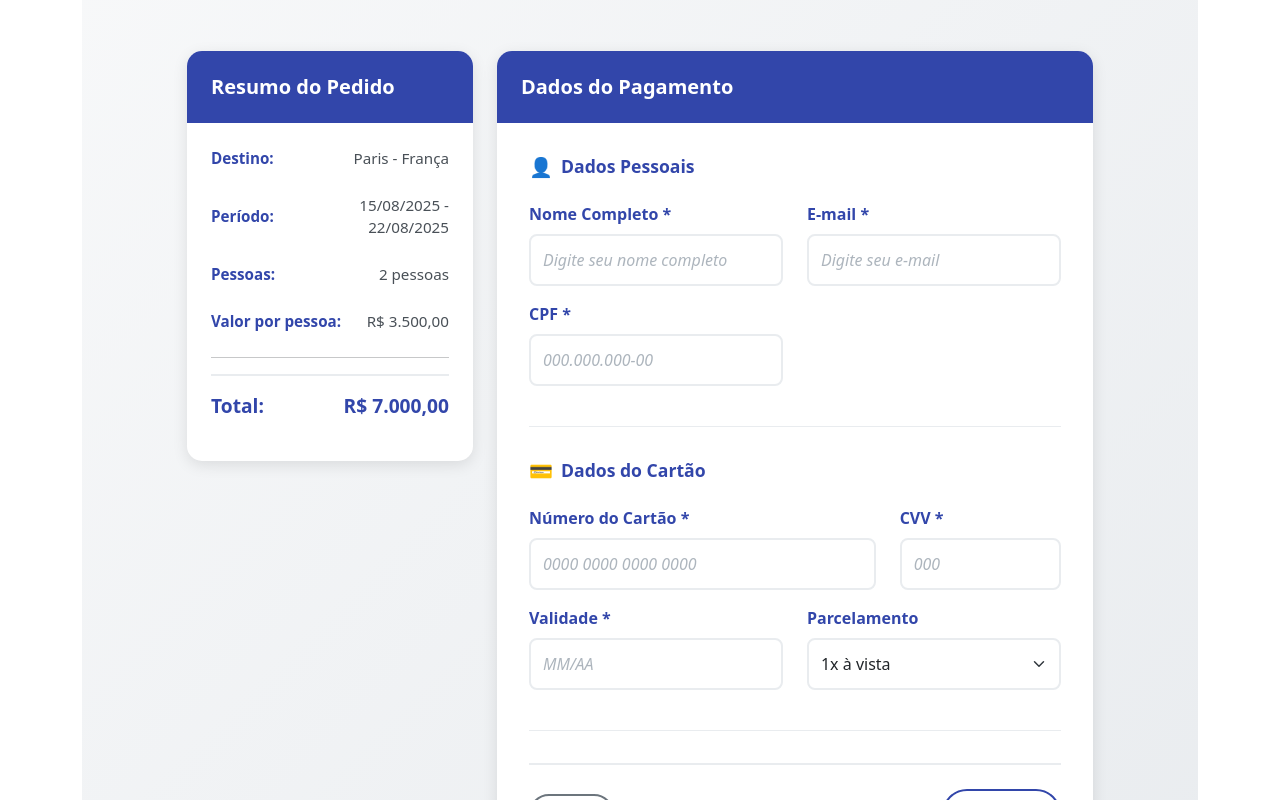
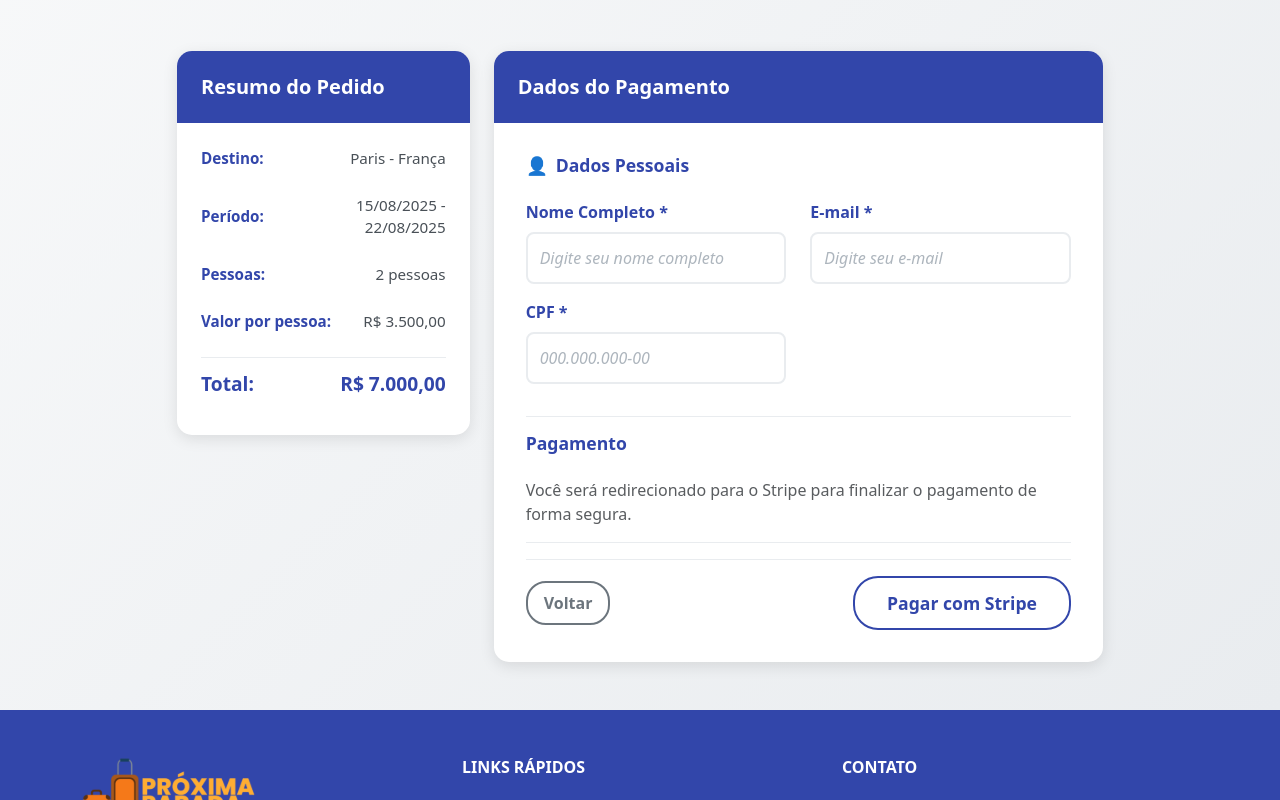
Before and after one commit to Green-Hill-Zone/proxima-parada-frontend, a React (Vite) app: page /payment in a window 1280 px wide. Shown: the part 300-1100 px from the top of the page. Built offline with nearby package versions, Linux system fonts and the light colour scheme.

Commit message:
style payment
ajustes na tela payment para melhoria com stripe

```diff
--- a/src/pages/Payment/Payment.css
+++ b/src/pages/Payment/Payment.css
@@ -18,10 +18,24 @@
 /* LAYOUT PRINCIPAL DA PÁGINA                                           */
 /* ===================================================================== */
 
+/* Garantir que o fundo ocupe toda a tela */
+body {
+  margin: 0;
+  padding: 0;
+  overflow-x: hidden;
+}
+
 .payment-main {
   min-height: calc(100vh - 140px); /* Altura mínima considerando header e footer */
   padding: 3rem 0;
   background: linear-gradient(135deg, #f8f9fa 0%, #e9ecef 100%);
+  width: 100vw;
+  margin: 0;
+  position: relative;
+  left: 50%;
+  right: 50%;
+  margin-left: -50vw;
+  margin-right: -50vw;
 }
 
 /* ===================================================================== */
@@ -105,9 +119,9 @@
   font-size: 1.2rem;
   font-weight: 700;
   color: var(--primary-blue);
-  padding: 1rem 0;
-  border-top: 2px solid #e9ecef;
-  margin-top: 1rem;
+  padding: 0.75rem 0;
+  border-top: 1px solid #e9ecef;
+  margin-top: 0.5rem;
 }
 
 /* Informação do parcelamento */
@@ -157,8 +171,8 @@
 /* ===================================================================== */
 
 .payment-section {
-  margin-bottom: 2rem;
-  padding-bottom: 1.5rem;
+  margin-bottom: 1rem;
+  padding-bottom: 1rem;
   border-bottom: 1px solid #e9ecef;
 }
 
@@ -167,7 +181,6 @@
   margin-bottom: 0;
   padding-bottom: 0;
 }
-
 .payment-section-title {
   color: var(--primary-blue);
   font-weight: 600;
@@ -176,11 +189,6 @@
   display: flex;
   align-items: center;
   gap: 0.5rem;
-}
-
-.payment-section-title::before {
-  content: "💳";
-  font-size: 1.2rem;
 }
 
 .payment-section:first-of-type .payment-section-title::before {
@@ -239,9 +247,9 @@
 /* ===================================================================== */
 
 .payment-actions {
-  margin-top: 2rem;
-  padding-top: 1.5rem;
-  border-top: 2px solid #e9ecef;
+  margin-top: 1rem;
+  padding-top: 1rem;
+  border-top: 1px solid #e9ecef;
   display: flex;
   gap: 1rem;
   justify-content: space-between;
--- a/src/pages/Payment/Payment.tsx
+++ b/src/pages/Payment/Payment.tsx
@@ -4,15 +4,11 @@ import { Button, Card, Col, Container, Form, Row, Alert } from 'react-bootstrap'
 import { useNavigate, useLocation } from 'react-router-dom';
 import './Payment.css';
 
-// Interface para dados do pagamento
+// Interface para dados do pagamento (simplificada para Stripe)
 interface PaymentData {
   fullName: string;
   email: string;
   cpf: string;
-  cardNumber: string;
-  expiryDate: string;
-  cvv: string;
-  installments: string;
 }
 
 // Interface para dados da viagem (recebidos via props/state)
@@ -36,15 +32,11 @@ const Payment = () => {
     people: 2
   };
 
-  // Estados do formulário
+  // Estados do formulário (simplificado para Stripe)
   const [paymentData, setPaymentData] = useState<PaymentData>({
     fullName: '',
     email: '',
-    cpf: '',
-    cardNumber: '',
-    expiryDate: '',
-    cvv: '',
-    installments: '1'
+    cpf: ''
   });
 
   const [isLoading, setIsLoading] = useState(false);
@@ -61,42 +53,13 @@ const Payment = () => {
       .replace(/(-\d{2})\d+?$/, '$1');
   };
 
-  // Função para formatar número do cartão
-  const formatCardNumber = (value: string) => {
-    return value
-      .replace(/\D/g, '')
-      .replace(/(\d{4})(\d)/, '$1 $2')
-      .replace(/(\d{4})(\d)/, '$1 $2')
-      .replace(/(\d{4})(\d)/, '$1 $2')
-      .replace(/(\d{4})\d+?$/, '$1');
-  };
-
-  // Função para formatar data de validade
-  const formatExpiryDate = (value: string) => {
-    return value
-      .replace(/\D/g, '')
-      .replace(/(\d{2})(\d)/, '$1/$2')
-      .replace(/(\d{2}\/\d{2})\d+?$/, '$1');
-  };
-
   // Função para lidar com mudanças nos inputs
   const handleInputChange = (field: keyof PaymentData, value: string) => {
     let formattedValue = value;
 
-    // Aplicar formatação específica
-    switch (field) {
-      case 'cpf':
-        formattedValue = formatCPF(value);
-        break;
-      case 'cardNumber':
-        formattedValue = formatCardNumber(value);
-        break;
-      case 'expiryDate':
-        formattedValue = formatExpiryDate(value);
-        break;
-      case 'cvv':
-        formattedValue = value.replace(/\D/g, '').slice(0, 4);
-        break;
+    // Aplicar formatação específica apenas para CPF
+    if (field === 'cpf') {
+      formattedValue = formatCPF(value);
     }
 
     setPaymentData(prev => ({ ...prev, [field]: formattedValue }));
@@ -107,7 +70,7 @@ const Payment = () => {
     }
   };
 
-  // Validação dos campos
+  // Validação dos campos (simplificada para Stripe)
   const validateForm = (): boolean => {
     const newErrors: Partial<PaymentData> = {};
 
@@ -125,24 +88,6 @@ const Payment = () => {
       newErrors.cpf = 'CPF é obrigatório';
     } else if (paymentData.cpf.replace(/\D/g, '').length !== 11) {
       newErrors.cpf = 'CPF deve ter 11 dígitos';
-    }
-
-    if (!paymentData.cardNumber.trim()) {
-      newErrors.cardNumber = 'Número do cartão é obrigatório';
-    } else if (paymentData.cardNumber.replace(/\D/g, '').length !== 16) {
-      newErrors.cardNumber = 'Número do cartão deve ter 16 dígitos';
-    }
-
-    if (!paymentData.expiryDate.trim()) {
-      newErrors.expiryDate = 'Data de validade é obrigatória';
-    } else if (!/\d{2}\/\d{2}/.test(paymentData.expiryDate)) {
-      newErrors.expiryDate = 'Formato inválido (MM/AA)';
-    }
-
-    if (!paymentData.cvv.trim()) {
-      newErrors.cvv = 'CVV é obrigatório';
-    } else if (paymentData.cvv.length < 3) {
-      newErrors.cvv = 'CVV deve ter 3 ou 4 dígitos';
     }
 
     setErrors(newErrors);
@@ -167,8 +112,7 @@ const Payment = () => {
       const paymentSession = {
         travelData,
         paymentData,
-        amount: totalAmount,
-        installments: parseInt(paymentData.installments)
+        amount: totalAmount
       };
 
       // Em produção: redirecionar para Stripe Checkout
@@ -203,9 +147,8 @@ const Payment = () => {
     }
   };
 
-  // Calcular total com base no parcelamento
+  // Calcular total
   const totalAmount = travelData.price * travelData.people;
-  const installmentValue = totalAmount / parseInt(paymentData.installments);
 
   return (
     <>
@@ -255,20 +198,10 @@ const Payment = () => {
                         <span>R$ {travelData.price.toLocaleString('pt-BR', { minimumFractionDigits: 2 })}</span>
                       </div>
 
-                      <hr />
-
                       <div className="payment-summary-total">
                         <strong>Total:</strong>
                         <strong>R$ {totalAmount.toLocaleString('pt-BR', { minimumFractionDigits: 2 })}</strong>
                       </div>
-
-                      {parseInt(paymentData.installments) > 1 && (
-                        <div className="payment-installment-info">
-                          <small>
-                            {paymentData.installments}x de R$ {installmentValue.toLocaleString('pt-BR', { minimumFractionDigits: 2 })}
-                          </small>
-                        </div>
-                      )}
                     </Card.Body>
                   </Card>
                 </Col>
@@ -339,87 +272,19 @@ const Payment = () => {
                           </Row>
                         </div>
 
-                        {/* Dados do Cartão */}
+                        {/* Seção de Pagamento via Stripe */}
                         <div className="payment-section">
-                          <h6 className="payment-section-title">Dados do Cartão</h6>
-
-                          <Row>
-                            <Col md={8} className="mb-3">
-                              <Form.Group>
-                                <Form.Label>Número do Cartão *</Form.Label>
-                                <Form.Control
-                                  type="text"
-                                  value={paymentData.cardNumber}
-                                  onChange={(e) => handleInputChange('cardNumber', e.target.value)}
-                                  isInvalid={!!errors.cardNumber}
-                                  placeholder="0000 0000 0000 0000"
-                                  maxLength={19}
-                                />
-                                <Form.Control.Feedback type="invalid">
-                                  {errors.cardNumber}
-                                </Form.Control.Feedback>
-                              </Form.Group>
-                            </Col>
-
-                            <Col md={4} className="mb-3">
-                              <Form.Group>
-                                <Form.Label>CVV *</Form.Label>
-                                <Form.Control
-                                  type="text"
-                                  value={paymentData.cvv}
-                                  onChange={(e) => handleInputChange('cvv', e.target.value)}
-                                  isInvalid={!!errors.cvv}
-                                  placeholder="000"
-                                  maxLength={4}
-                                />
-                                <Form.Control.Feedback type="invalid">
-                                  {errors.cvv}
-                                </Form.Control.Feedback>
-                              </Form.Group>
-                            </Col>
-                          </Row>
-
-                          <Row>
-                            <Col md={6} className="mb-3">
-                              <Form.Group>
-                                <Form.Label>Validade *</Form.Label>
-                                <Form.Control
-                                  type="text"
-                                  value={paymentData.expiryDate}
-                                  onChange={(e) => handleInputChange('expiryDate', e.target.value)}
-                                  isInvalid={!!errors.expiryDate}
-                                  placeholder="MM/AA"
-                                  maxLength={5}
-                                />
-                                <Form.Control.Feedback type="invalid">
-                                  {errors.expiryDate}
-                                </Form.Control.Feedback>
-                              </Form.Group>
-                            </Col>
-
-                            <Col md={6} className="mb-3">
-                              <Form.Group>
-                                <Form.Label>Parcelamento</Form.Label>
-                                <Form.Select
-                                  value={paymentData.installments}
-                                  onChange={(e) => handleInputChange('installments', e.target.value)}
-                                >
-                                  {Array.from({ length: 12 }, (_, i) => i + 1).map(num => (
-                                    <option key={num} value={num.toString()}>
-                                      {num}x {num === 1 ? 'à vista' : `de R$ ${(totalAmount / num).toLocaleString('pt-BR', { minimumFractionDigits: 2 })}`}
-                                    </option>
-                                  ))}
-                                </Form.Select>
-                              </Form.Group>
-                            </Col>
-                          </Row>
+                          <h6 className="payment-section-title">Pagamento</h6>
+                          <p className="text-muted mb-0">
+                            Você será redirecionado para o Stripe para finalizar o pagamento de forma segura.
+                          </p>
                         </div>
 
                         {/* Botões de ação */}
                         <div className="payment-actions">
                           <Button
                             variant="outline-secondary"
-                            onClick={() => navigate(-1)}
+                            onClick={() => navigate('/reservation')}
                             className="payment-back-button"
                             disabled={isLoading}
                           >
@@ -437,7 +302,7 @@ const Payment = () => {
                                 Redirecionando...
                               </>
                             ) : (
-                              'Pagar'
+                              'Pagar com Stripe'
                             )}
                           </Button>
                         </div>
```
